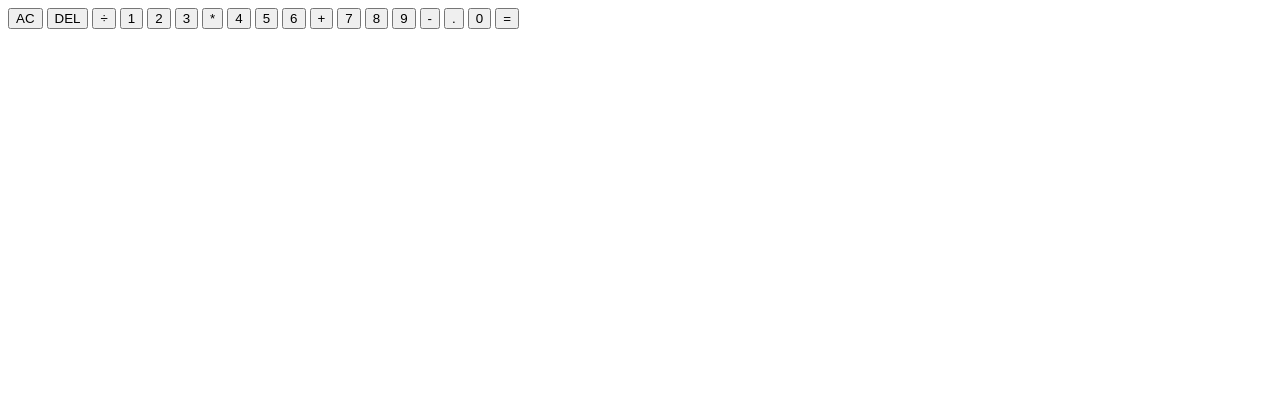
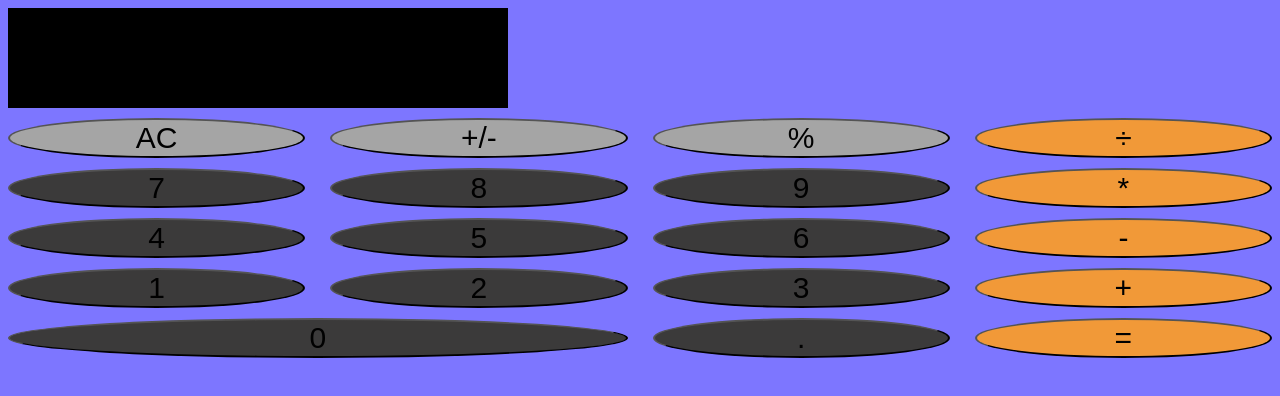
Before and after one commit to Adaz99/Calculator, a plain HTML site: page index.html in a window 1280 px wide. Drawn offline with nearby package versions, Linux system fonts and the light colour scheme; files that its build step writes are made by us from their sources.

Commit message:
sorted out my html and some basic styling

```diff
--- a/_base.scss
+++ b/_base.scss
@@ -0,0 +1,26 @@
+@use "./variables" as *;
+*{
+    background-color: rgb(125, 118, 255);
+    background-color: linear-gradient(90deg, rgb(10, 6, 99) 0%, rgba(9,9,121,1) 5%, rgba(0,212,255,1) 100%);
+
+button {
+
+    background-color: $color-button;
+    font-size: 30px;
+    border-radius: 50%;
+
+  }
+
+.buttOrange{
+
+    background-color: $color-orangebut;
+    :hover {
+        cursor: pointer;
+    }
+}
+
+.buttLightGrey{
+    background-color: $color-lightGrey;
+}
+
+}
--- a/_components.scss
+++ b/_components.scss
@@ -0,0 +1,79 @@
+@use "_base.scss";
+@use "_variables.scss";
+
+.calc_buttons {
+  display: grid;
+  grid-template-columns: repeat(4, 1fr);
+  grid-template-rows: repeat(5, 1fr);
+  grid-column-gap: 25px;
+  grid-row-gap: 10px;
+}
+
+#butt_clear {
+  grid-area: 1 / 1 / 2 / 2;
+}
+#butt_plus-minus {
+  grid-area: 1 / 2 / 2 / 3;
+}
+#butt_percent {
+  grid-area: 1 / 3 / 2 / 4;
+}
+#butt_divide {
+  grid-area: 1 / 4 / 2 / 5;
+}
+#butt_seven {
+  grid-area: 2 / 1 / 3 / 2;
+}
+#butt_eight {
+  grid-area: 2 / 2 / 3 / 3;
+}
+#butt_nine {
+  grid-area: 2 / 3 / 3 / 4;
+}
+#butt_times {
+  grid-area: 2 / 4 / 3 / 5;
+}
+#butt_four {
+  grid-area: 3 / 1 / 4 / 2;
+}
+#butt_five {
+  grid-area: 3 / 2 / 4 / 3;
+}
+#butt_six{
+  grid-area: 3 / 3 / 4 / 4;
+}
+#butt_minus {
+  grid-area: 3 / 4 / 4 / 5;
+}
+#butt_one {
+  grid-area: 4 / 1 / 5 / 2;
+}
+#butt_two {
+  grid-area: 4 / 2 / 5 / 3;
+}
+#butt_three {
+  grid-area: 4 / 3 / 5 / 4;
+}
+#butt_plus {
+  grid-area: 4 / 4 / 5 / 5;
+}
+#butt_zero {
+  grid-area: 5 / 1 / 6 / 3;
+}
+#butt_dot {
+  grid-area: 5 / 3 / 6 / 4;
+}
+#butt_equals {
+  grid-area: 5 / 4 / 6 / 5;
+}
+
+.calc_Display {
+    display: flex;
+    justify-content: center;
+    margin-bottom: 10px;
+    height: 100px;
+    width: 500px;
+    font-size: 20px;
+    color: white;
+    background-color: $color-primary;
+  }
--- a/_variables.scss
+++ b/_variables.scss
@@ -0,0 +1,11 @@
+
+$color-primary: black;
+$color-orangebut: #f19938;
+$color-lightGrey: #a5a5a5;
+$color-button: #3b3a3a;
+
+$mobile-breakpoint: 320px;
+$tablet-breakpoint: 768px;
+$desktop-breakpoint: 1024px;
+$large-desktop-breakpoint: 1440px;
+$extra-large-desktop-breakpoint: 2560px;
--- a/index.html
+++ b/index.html
@@ -1,35 +1,36 @@
 <!DOCTYPE html>
 <html lang="en">
-<head>
-    <meta charset="UTF-8">
-    <meta http-equiv="X-UA-Compatible" content="IE=edge">
-    <meta name="viewport" content="width=device-width, initial-scale=1.0">
+  <head>
+    <meta charset="UTF-8" />
+    <meta http-equiv="X-UA-Compatible" content="IE=edge" />
+    <meta name="viewport" content="width=device-width, initial-scale=1.0" />
     <title>Calculator</title>
-    <link rel="stylesheet" href="/Styles/main.css">
-</head>
-<body>
-    <div class="calculatorGrid">
-        <div>
-        <button class="twoBox">AC</button>
-        <button>DEL</button>
-        <button>÷</button>
-        <button>1</button>
-        <button>2</button>
-        <button>3</button>
-        <button>*</button>
-        <button>4</button>
-        <button>5</button>
-        <button>6</button>
-        <button>+</button>
-        <button>7</button>
-        <button>8</button>
-        <button>9</button>
-        <button>-</button>
-        <button>.</button>
-        <button>0</button>
-        <button class="twoBox">=</button>
-        </div>
+    <link rel="stylesheet" href="main.css" />
+  </head>
+  <body>
+    <div class="calc_Display"></div>
+    <div class="calc_buttons">
+      <button id="butt_clear" class="clear buttLightGrey">AC</button>
+      <button id="butt_plus-minus" class="operator buttLightGrey">+/-</button>
+      <button id="butt_percent" class="operator buttLightGrey">%</button>
+      <button id="butt_divide" class="operator buttOrange">÷</button>
+      <button id="butt_one" class="number buttGrey">1</button>
+      <button id="butt_two" class="number buttGrey">2</button>
+      <button id="butt_three" class="number buttGrey">3</button>
+      <button id="butt_times" class="operator buttOrange">*</button>
+      <button id="butt_four" class="number buttGrey">4</button>
+      <button id="butt_five" class="number buttGrey">5</button>
+      <button id="butt_six" class="number buttGrey">6</button>
+      <button id="butt_plus" class="operator buttOrange">+</button>
+      <button id="butt_seven" class="number buttGrey">7</button>
+      <button id="butt_eight" class="number buttGrey">8</button>
+      <button id="butt_nine" class="number buttGrey">9</button>
+      <button id="butt_minus" class="operator buttOrange">-</button>
+      <button id="butt_dot" class="operator buttGrey">.</button>
+      <button id="butt_zero" class="number buttGrey">0</button>
+      <button id="butt_equals" class="equals buttOrange">=</button>
     </div>
+
     <script src="main.js"></script>
-</body>
+  </body>
 </html>
--- a/main.js
+++ b/main.js
@@ -0,0 +1,3 @@
+const numButtons = Array.from(document.querySelectorAll(".number"));
+const clearAll = document.querySelector(".clear");
+const display = document.querySelector(".calc_Display");
--- a/main.scss
+++ b/main.scss
@@ -0,0 +1,3 @@
+@use "./base";
+@use "./components";
+@use "./variables";
```
Also changed, not shown: main.css, 1 other file.
